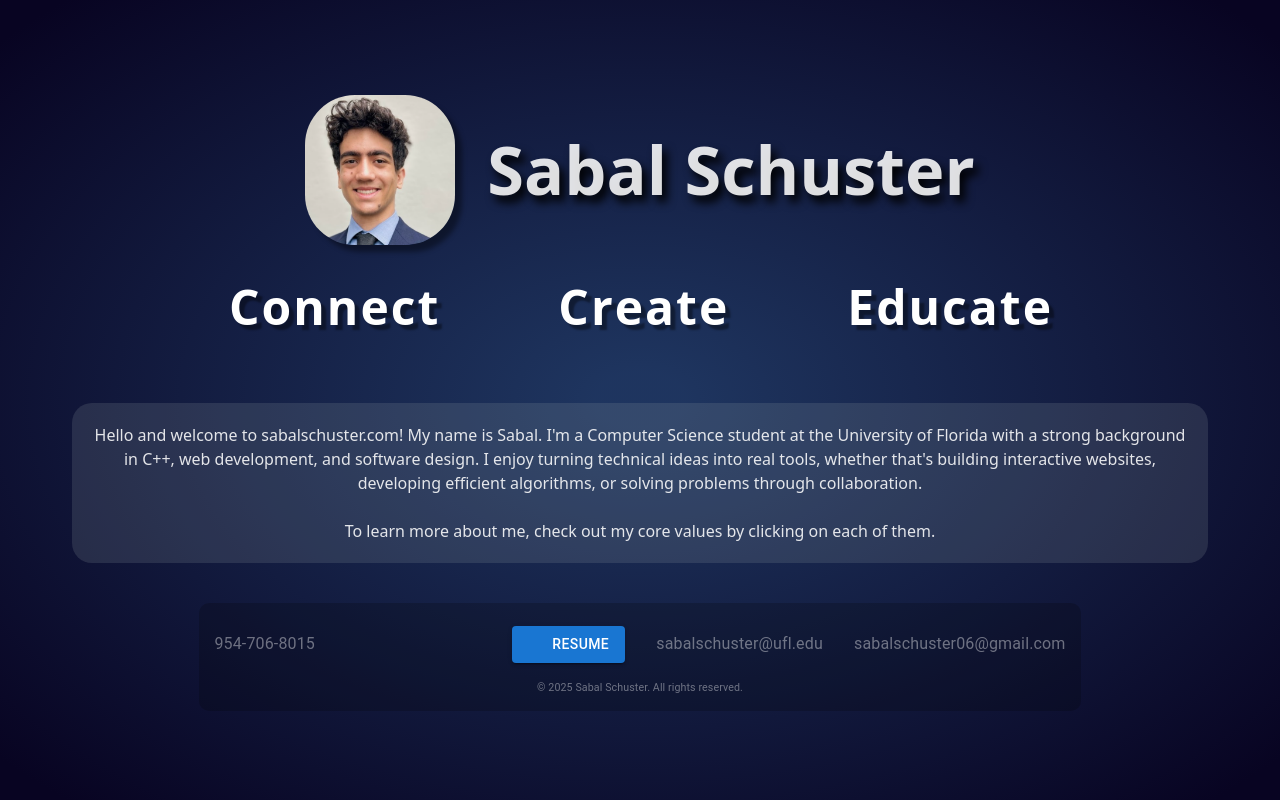
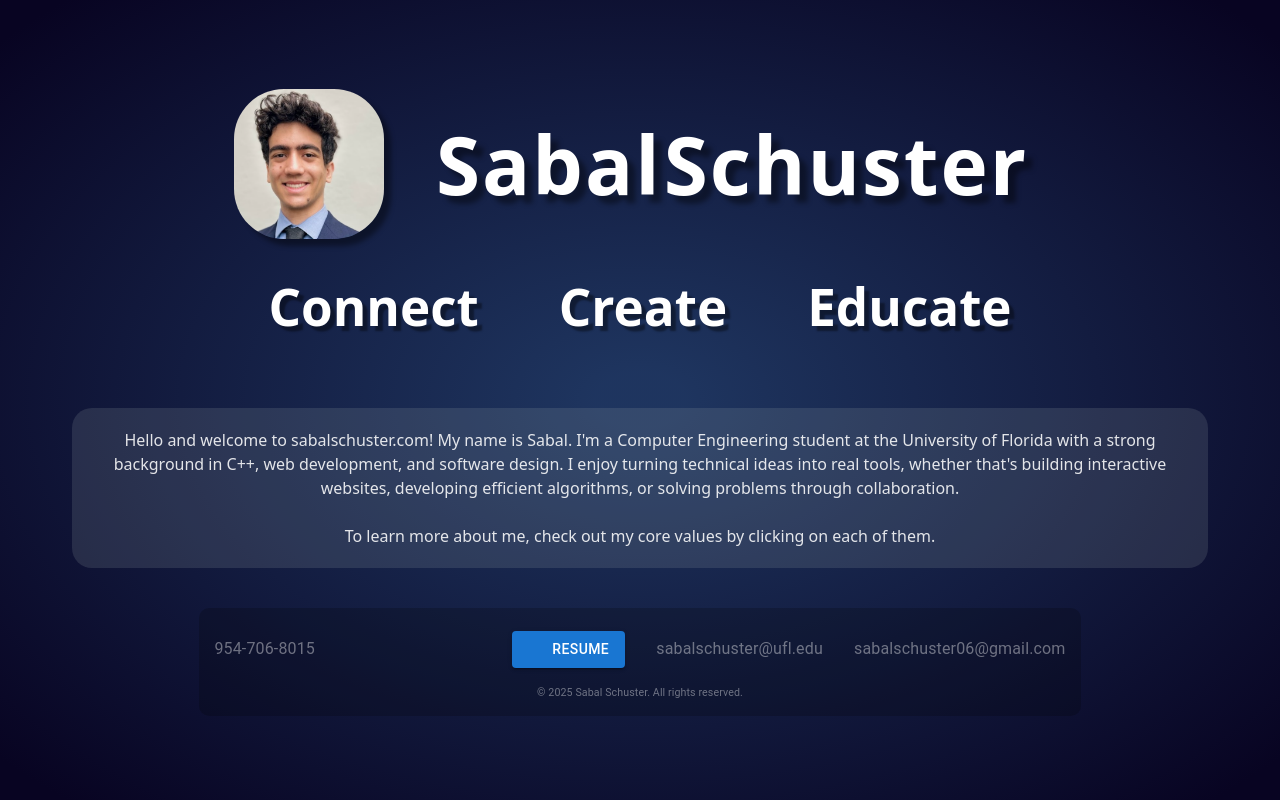
Before and after one commit to kingwhatthe/Personal-Website, a React (Vite) app in the folder sabal-website/: page / in a window 1280 px wide. Built offline with nearby package versions, Linux system fonts and the light colour scheme; some icons are missing.

Commit message:
fixed homepage buttons

```diff
--- a/sabal-website/src/Home.jsx
+++ b/sabal-website/src/Home.jsx
@@ -14,12 +14,11 @@ const WaveWord = ({ children, onClick }) => {
       component="span"
       onClick={onClick}
       sx={{
-        textShadow: "5px 5px 2px rgba(0,0,0,.4)",
+        textShadow: "8px 8px 5px rgba(0,0,0,.4)",
         display: "inline-flex",
         gap: "2px",
-        fontSize: "3rem",
+        fontSize: "5rem",
         fontWeight: "bold",
-        cursor: "pointer",
         userSelect: "none",
         padding: "20px",
         color:"white",
@@ -47,6 +46,10 @@ const WaveWord = ({ children, onClick }) => {
 
 function Home() {
 
+  const isMobile = /Mobi|Android|iPhone|iPad|iPod|BlackBerry|IEMobile|Opera Mini/i.test(
+    navigator.userAgent
+  );
+
   React.useEffect(() => {
     const metaThemeColor = document.querySelector("meta[name=theme-color]");
     if (metaThemeColor) {
@@ -72,7 +75,7 @@ function Home() {
             borderRadius:"50px",
             boxShadow: "7px 7px 5px rgba(0,0,0,.4)"
             }} src="/web-app-manifest-512x512.png" alt="Sabal Schuster img" />
-          <h1 class = "name">Sabal Schuster</h1>
+          <WaveWord>Sabal Schuster</WaveWord>
         </Box>
 
         <Box display="flex" gap={10} sx = {{
@@ -86,20 +89,41 @@ function Home() {
 
         }}>
             <Link to="connect">
-              <WaveWord>Connect</WaveWord>
+              <Box component = "h1" sx = {{
+                color: "white",
+                textShadow: isMobile ? "none" : "5px 5px 2px rgba(0,0,0,.4)",
+                "&:hover": { color: "rgba(181, 181, 181, 1)" },
+                textDecoration: isMobile ? "underline" : "none"
+              }}>
+                Connect
+              </Box>
             </Link>
             <Link to="create">
-              <WaveWord>Create</WaveWord>
+              <Box component = "h1" sx = {{
+                color: "white",
+                textShadow: isMobile ? "none" : "5px 5px 2px rgba(0,0,0,.4)",
+                "&:hover": { color: "rgba(181, 181, 181, 1)" },
+                textDecoration: isMobile ? "underline" : "none"
+              }}>
+                Create
+              </Box>
             </Link>
             <Link to="educate">
-              <WaveWord>Educate</WaveWord>
+              <Box component = "h1" sx = {{
+                color: "white",
+                textShadow: isMobile ? "none" : "5px 5px 2px rgba(0,0,0,.4)",
+                "&:hover": { color: "rgba(181, 181, 181, 1)" },
+                textDecoration: isMobile ? "underline" : "none"
+              }}>
+                Educate
+              </Box>
             </Link>
         </Box>
 
         {/* Content blerb */}
         <TextBox>
             Hello and welcome to sabalschuster.com!
-            My name is Sabal. I'm a Computer Science student at the University of Florida with a strong background in C++, web development, and software design. I enjoy turning technical ideas into real tools, whether that's building interactive websites, developing efficient algorithms, or solving problems through collaboration.
+            My name is Sabal. I'm a Computer Engineering student at the University of Florida with a strong background in C++, web development, and software design. I enjoy turning technical ideas into real tools, whether that's building interactive websites, developing efficient algorithms, or solving problems through collaboration.
             <br></br>
             <br></br>
             To learn more about me, check out my core values by clicking on each of them.
```
